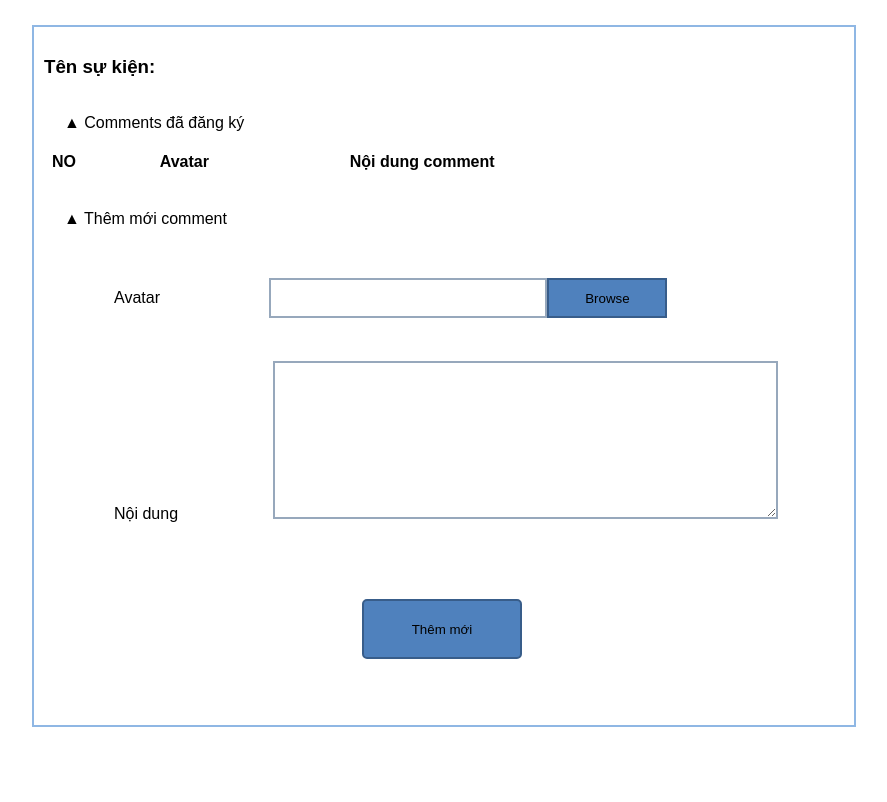
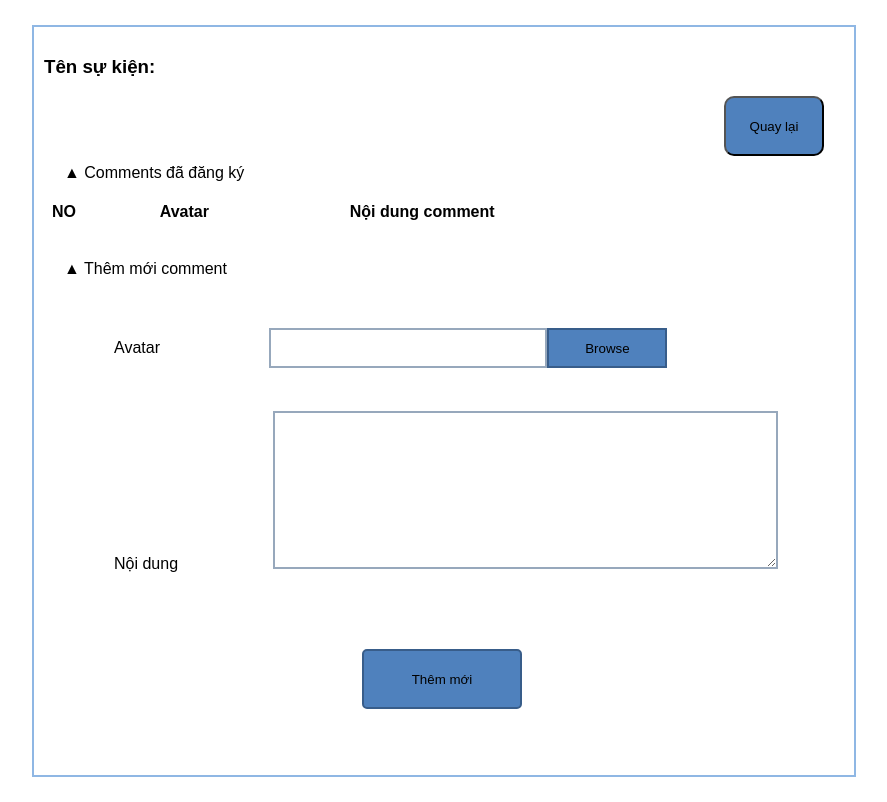
Before and after one commit to maih1/-No5_quan_ly_su_kien, a PHP site: page /app/view/addComment.php in a window 1280 px wide. Shown: the whole page, without its empty margins (196-1083 px from the left). Before the commit the page ends 727 px from the top, so only its background shows below. Run offline with PHP 8.4, Linux system fonts and the light colour scheme; the template is opened without the code that fills it, so the values that code supplies are empty.

Commit message:
Add back button

```diff
--- a/app/view/addComment.php
+++ b/app/view/addComment.php
@@ -11,6 +11,9 @@
     <div id="mainform">
         <div>
             <h3><?php echo 'Tên sự kiện: '. $eventName[0]['name']; ?></h3>
+        </div>
+        <div class="div-right">
+            <button class="btn-back" onclick="window.location.href='../../EventSearch/eventSearch'">Quay lại</button>
         </div>
         <br>
         <div>
--- a/app/view/editComment.php
+++ b/app/view/editComment.php
@@ -16,6 +16,9 @@
                     echo "<div class='error'>". $validate['bad_comment_id'] ."</div>";
                 }
             } ?>
+        </div>
+        <div class="div-right">
+            <button class="btn-back" onclick="window.location.href='../../../EventSearch/eventSearch'">Quay lại</button>
         </div>
         <br>
         <div>
--- a/web/css/AddSchedule.css
+++ b/web/css/AddSchedule.css
@@ -294,7 +294,7 @@ tbody tr:hover {
 .btn-back {
   width: 100px;
   height: 60px;
-  background-color: #514fbd;
+  background-color: #4f81bd;
   border-radius: 10px;
 }
 .div-right {
--- a/web/css/comments.css
+++ b/web/css/comments.css
@@ -96,6 +96,21 @@ img[src] {
   float: none;
   border-radius: 5px;
 }
+
+.btn-back {
+  width: 100px;
+  height: 60px;
+  background-color: #4f81bd;
+  border-radius: 10px;
+}
+
+.div-right {
+  height: 50px;
+  width: 100px;
+  margin-left: 680px;
+  margin-top: 5px;
+}
+
 ul, li {
 	margin: 0px;
 	list-style-type: none;
```
